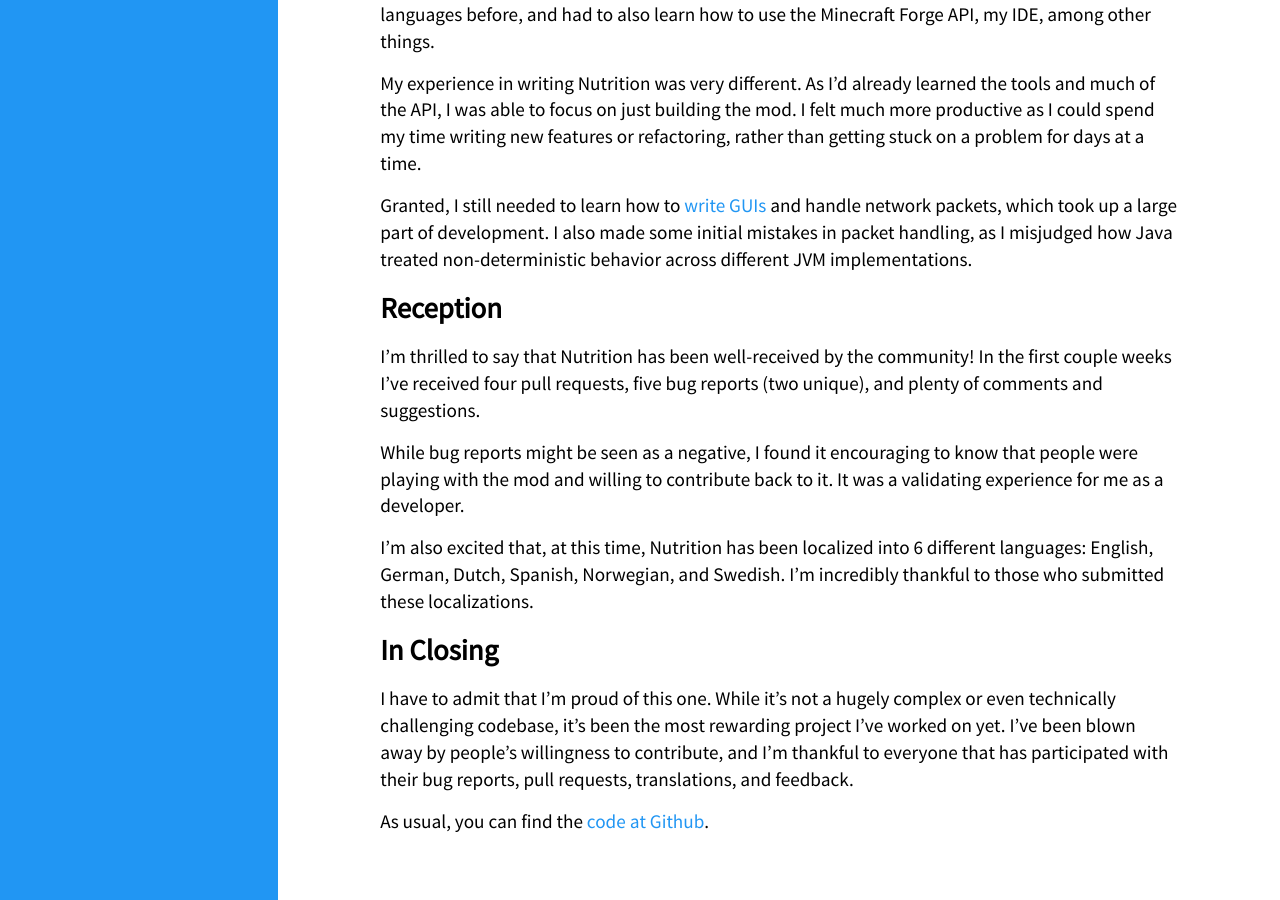
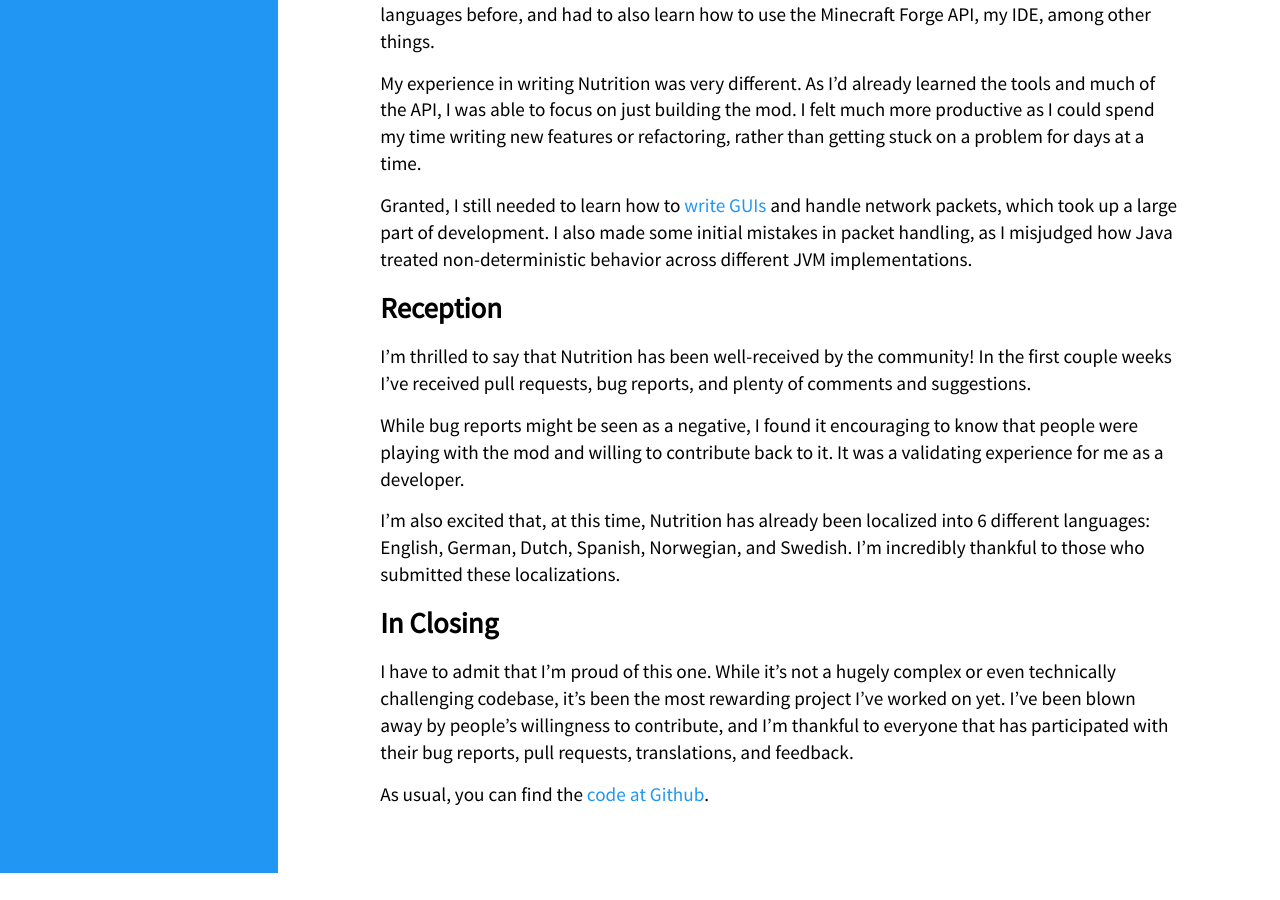
Before and after one commit to WesCook/wescook.github.io, a Jekyll site: the page built from projects/_posts/2017-06-18-nutrition.md, in a window 1280 px wide and 900 px high, scrolled down 832 px. Built offline with Jekyll 4.4.1, drawn with Linux system fonts in a browser that asks for light colours; after the commit the page ends 1705 px from its top, so only the background shows below that.

Commit message:
Updating Nutrition post

```diff
--- a/projects/_posts/2017-06-18-nutrition.md
+++ b/projects/_posts/2017-06-18-nutrition.md
@@ -21,11 +21,11 @@
 
 ## Reception
 
-I'm thrilled to say that Nutrition has been well-received by the community!  In the first couple weeks I've received four pull requests, five bug reports (two unique), and plenty of comments and suggestions.
+I'm thrilled to say that Nutrition has been well-received by the community!  In the first couple weeks I've received pull requests, bug reports, and plenty of comments and suggestions.
 
 While bug reports might be seen as a negative, I found it encouraging to know that people were playing with the mod and willing to contribute back to it.  It was a validating experience for me as a developer.
 
-I'm also excited that, at this time, Nutrition has been localized into 6 different languages: English, German, Dutch, Spanish, Norwegian, and Swedish.  I'm incredibly thankful to those who submitted these localizations.
+I'm also excited that, at this time, Nutrition has already been localized into 6 different languages: English, German, Dutch, Spanish, Norwegian, and Swedish.  I'm incredibly thankful to those who submitted these localizations.
 
 ## In Closing
 
```
